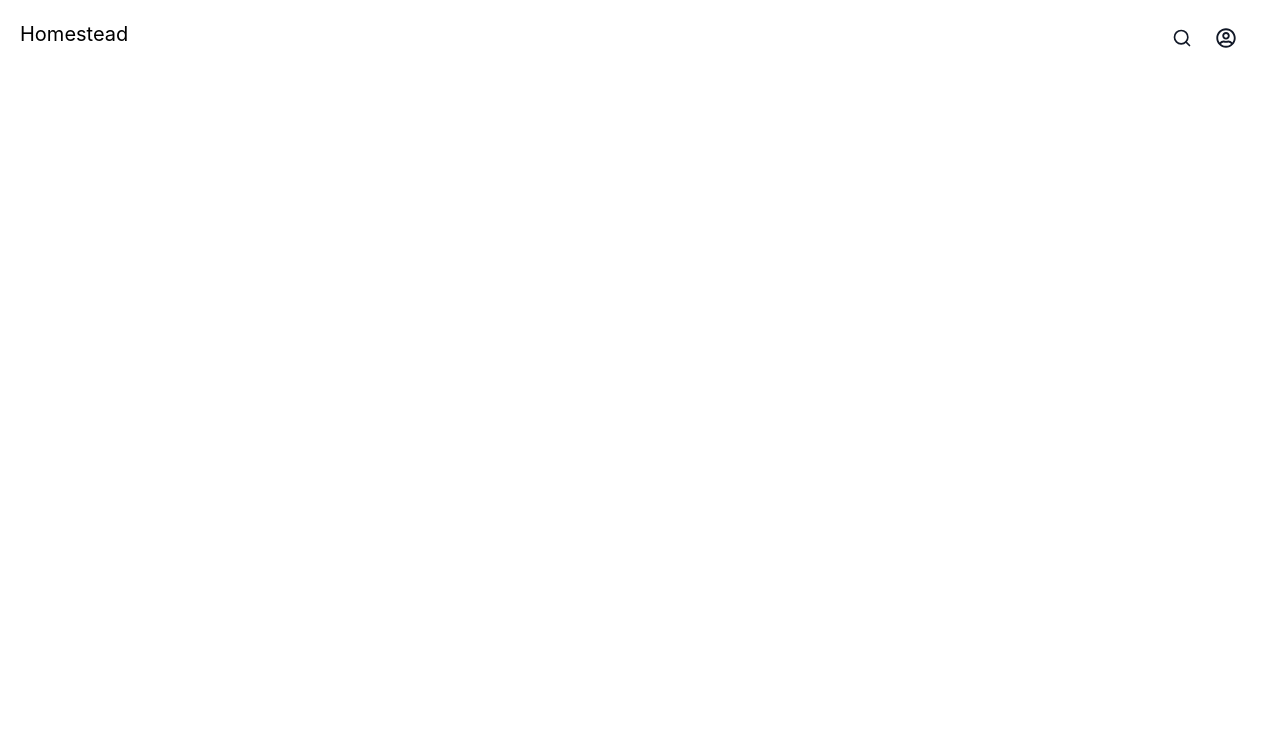
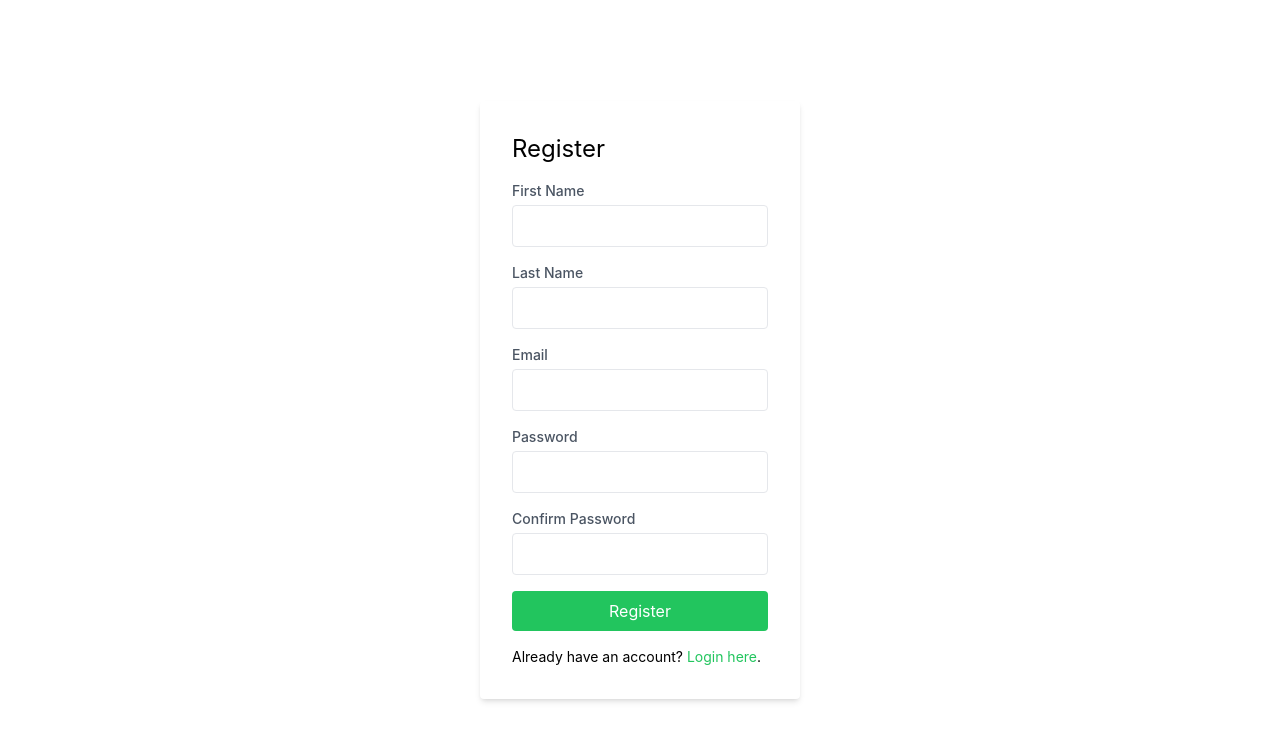
Before and after one commit to samyak-sorron/Homestead, a React (Create React App) app in the folder frontend/: page /tenant-register in a window 1280 px wide. Before the commit this address had no page. Shown: the top 740 px of the page. Built offline with nearby package versions, Linux system fonts and the light colour scheme.

Commit message:
login and register

```diff
--- a/frontend/src/App.js
+++ b/frontend/src/App.js
@@ -1,15 +1,18 @@
 import './App.css';
-import { Navbar } from './components';
 import Home from './pages/Home';
 import { BrowserRouter as Router,Routes, Route} from 'react-router-dom';
+import TenantLogin from './pages/Tenant/tenantLogin';
+import TenantRegister from './pages/tenantRegister';
 
 function App() {
   return (
     <Router>
-      <Navbar/>
+
       <Routes>
 
         <Route path="/" exact element={<Home />} />
+        <Route path="/tenant-login" element={<TenantLogin />} />
+        <Route path="/tenant-register" element={<TenantRegister />} />
       </Routes>
     </Router>
   );
--- a/frontend/src/components/FormField.js
+++ /dev/null
@@ -1,44 +0,0 @@
-import React from 'react';
-
-const FormField = ({
-  labelName,
-  type,
-  name,
-  placeholder,
-  value,
-  handleChange,
-  isSurpriseMe,
-  handleSurpriseMe,
-}) => (
-  <div>
-    <div className="flex items-center gap-2 mb-2">
-      <label
-        htmlFor={name}
-        className="block text-sm font-medium text-gray-900"
-      >
-        {labelName}
-      </label>
-      {isSurpriseMe && (
-        <button
-          type="button"
-          onClick={handleSurpriseMe}
-          className="font-semibold text-xs bg-[#EcECF1] py-1 px-2 rounded-[5px] text-black"
-        >
-          Surprise me
-        </button>
-      )}
-    </div>
-    <input
-      type={type}
-      id={name}
-      name={name}
-      className="bg-gray-50 border border-gray-300 text-gray-900 text-sm rounded-lg focus:ring-[#6469ff] focus:border-[#6469ff] outline-none block w-full p-3"
-      placeholder={placeholder}
-      value={value}
-      onChange={handleChange}
-      required
-    />
-  </div>
-);
-
-export default FormField;
--- a/frontend/src/components/index.js
+++ b/frontend/src/components/index.js
@@ -1,12 +1,10 @@
 import Card from './Card'
-import FormField from './FormField';
 import Loader from './Loader';
 import Dropdown from './dropdown';
 import Navbar from './Navbar'
 
 export{
     Card,
-    FormField,
     Loader,
     Dropdown,
     Navbar
--- a/frontend/src/pages/Home.js
+++ b/frontend/src/pages/Home.js
@@ -1,9 +1,12 @@
-import { Card } from "../components"
-import { useState } from 'react'
+import { Card, Navbar } from "../components"
+import { useState, useEffect } from 'react'
 import { Link } from "react-router-dom"
 
 export default function Home() {
 
+  useEffect(() => {
+    document.title='Homestead';
+  }, [])
 
   // const [id, setId] = useState(null)
   const element=(arr,index)=>arr.map(
@@ -19,6 +22,7 @@ export default function Home() {
 
   return (
     <div>
+      <Navbar/>
       <hr/>
       {element}
 
--- /dev/null
+++ b/frontend/src/pages/Tenant/tenantLogin.js
@@ -0,0 +1,38 @@
+import React,{useEffect,useState} from 'react';
+import { Link } from 'react-router-dom';
+
+const TenantLogin = () => {
+
+    useEffect(() => {
+        document.title='Login';
+    }, [])
+    const [details, setDetails] = useState({
+        email:'',
+        password:''
+    })
+  return (
+    <div className="flex justify-center items-center h-screen">
+      <div className="bg-white p-8 rounded shadow-md w-80">
+        <h2 className="text-2xl mb-4">Login</h2>
+        <form>
+          <div className="mb-4">
+            <label className="block text-sm font-medium text-gray-600">Email</label>
+            <input type="email" className="mt-1 p-2 w-full border rounded" />
+          </div>
+          <div className="mb-4">
+            <label className="block text-sm font-medium text-gray-600">Password</label>
+            <input type="password" className="mt-1 p-2 w-full border rounded" />
+          </div>
+          <button className="bg-blue-500 text-white p-2 rounded w-full hover:bg-blue-600 focus:outline-none focus:ring focus:border-blue-300">
+            Login
+          </button>
+        </form>
+        <p className="text-sm mt-4">
+          Don't have an account? <Link to="/tenant-register" className="text-blue-500">Register here</Link>.
+        </p>
+      </div>
+    </div>
+  );
+};
+
+export default TenantLogin;
--- /dev/null
+++ b/frontend/src/pages/tenantRegister.js
@@ -0,0 +1,54 @@
+import React,{useState,useEffect} from 'react';
+import { Link } from 'react-router-dom';
+
+const TenantRegister = () => {
+
+    useEffect(() => {
+      document.title='Register';
+    }, [])
+
+    const [details, setdetails] = useState({
+        fname:'',
+        lname:'',
+        email:'',
+        password:''
+    })
+
+  return (
+    <div className="flex justify-center items-center h-screen">
+      <div className="bg-white p-8 rounded shadow-md w-80">
+        <h2 className="text-2xl mb-4">Register</h2>
+        <form>
+          <div className="mb-4">
+            <label className="block text-sm font-medium text-gray-600">First Name</label>
+            <input type="text" className="mt-1 p-2 w-full border rounded" />
+          </div>
+          <div className="mb-4">
+            <label className="block text-sm font-medium text-gray-600">Last Name</label>
+            <input type="text" className="mt-1 p-2 w-full border rounded" />
+          </div>
+          <div className="mb-4">
+            <label className="block text-sm font-medium text-gray-600">Email</label>
+            <input type="email" className="mt-1 p-2 w-full border rounded" />
+          </div>
+          <div className="mb-4">
+            <label className="block text-sm font-medium text-gray-600">Password</label>
+            <input type="password" className="mt-1 p-2 w-full border rounded" />
+          </div>
+          <div className="mb-4">
+            <label className="block text-sm font-medium text-gray-600">Confirm Password</label>
+            <input type="password" className="mt-1 p-2 w-full border rounded" />
+          </div>
+          <button className="bg-green-500 text-white p-2 rounded w-full hover:bg-green-600 focus:outline-none focus:ring focus:border-green-300">
+            Register
+          </button>
+        </form>
+        <p className="text-sm mt-4">
+          Already have an account? <Link to="/tenant-login" className="text-green-500">Login here</Link>.
+        </p>
+      </div>
+    </div>
+  );
+};
+
+export default TenantRegister;
```
